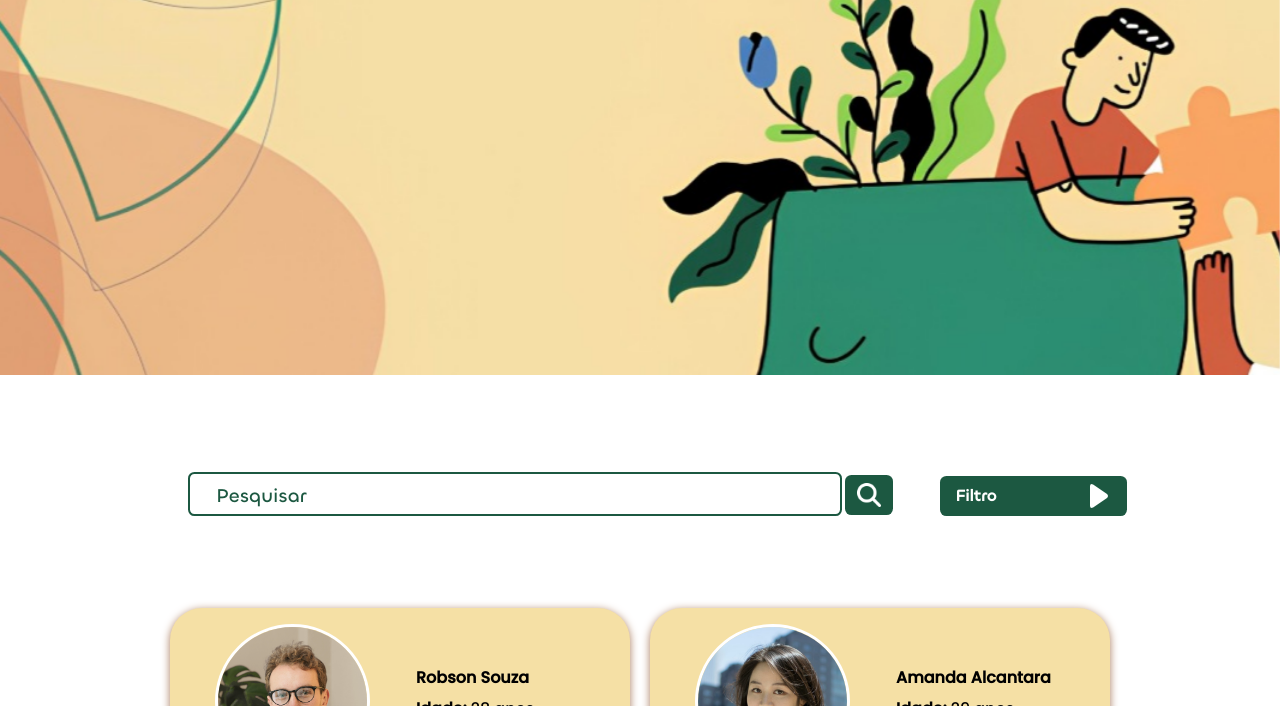
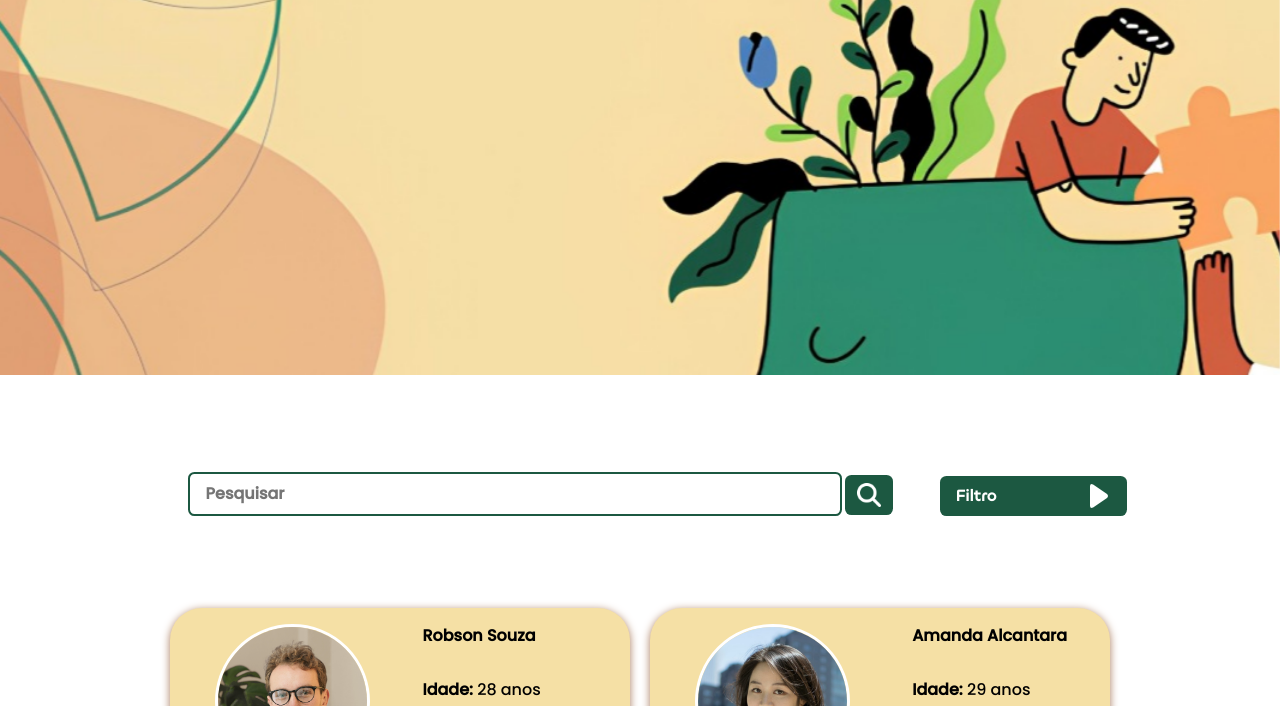
Before and after one commit to Vinicius-Martines-01/Mind_2_Semestre_vini, a plain HTML site: page pages/home.html in a window 1280 px wide. Shown: the part 94-800 px from the top of the page. Drawn offline with Linux system fonts and the light colour scheme; sample sign-in values are in the browser's storage.

Commit message:
cardArrumado

```diff
--- a/css/home.css
+++ b/css/home.css
@@ -279,7 +279,7 @@ input:valid + .hm-input-label{
 .psi-info{
     padding-left: 1em;
     display: flex;
-    flex-direction: row;
+    flex-direction: column;
     flex-wrap: wrap;
     align-content: center;
 
--- a/pages/home.html
+++ b/pages/home.html
@@ -72,8 +72,8 @@
                     <div class="col col-sm-1"></div>
                     <div class="col col-sm-7">
                         <div class="fix_buscar">
-                            <input type="text" required id="search-input">
-                            <div class="hm-input-label">Pesquisar</div>
+                            <input type="text" required id="search-input" placeholder="Pesquisar">
+                            <div class="hm-input-label"></div>
                         </div>
                     </div>
                     <div class="col col-sm-1">
```
